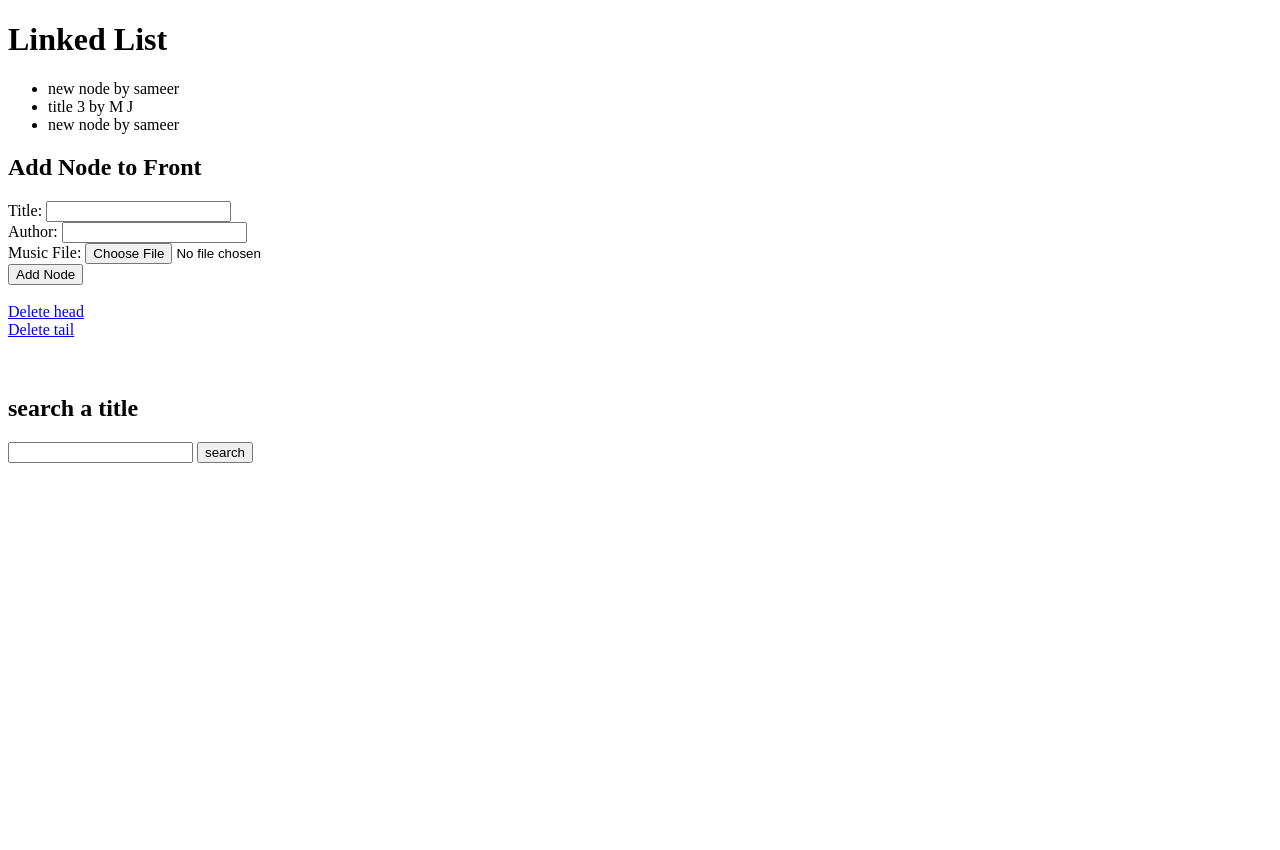
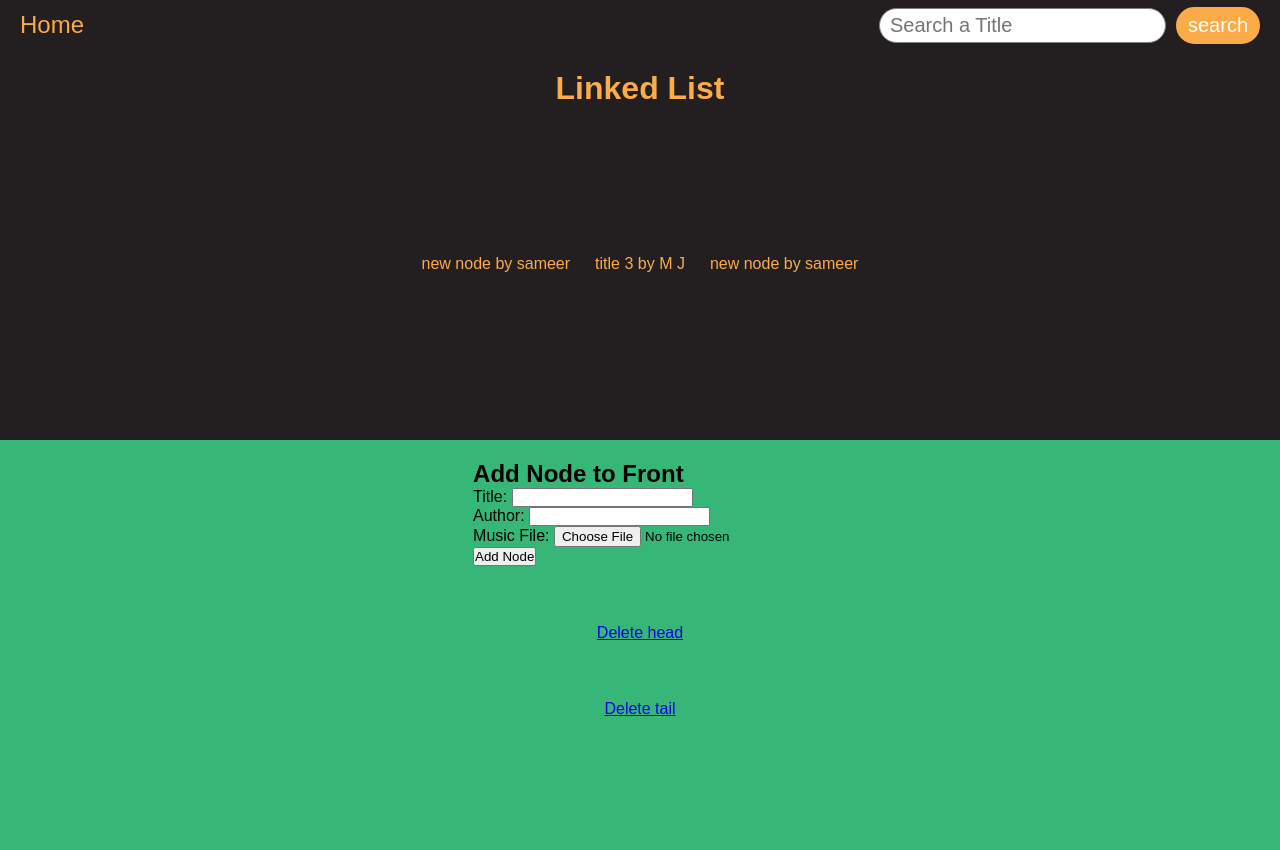
Before and after one commit to sameer-ahmed123/Playlist-project-django-DSA, a Django app: page /display/ in a window 1280 px wide. Before the commit the page ends 463 px from the top, so only its background shows below. Run offline with Django 4.2, Linux system fonts and the light colour scheme; data comes from the database, SQL or seed files in the repository; both versions use the stored data as it was after the commit.

Commit message:
slight styling

```diff
--- a/App/models.py
+++ b/App/models.py
@@ -11,7 +11,7 @@ class Node(models.Model):
         'self', null=True, blank=True, on_delete=models.SET_NULL, related_name="next_node_of")
 
     def __str__(self):
-        return f"{self.Title}'s Node"
+        return f"{self.Title}"
 
     def delete(self, *args, **kwargs):
         super(Node, self).delete(*args, **kwargs)
--- a/templates/display_linked_list.html
+++ b/templates/display_linked_list.html
@@ -5,50 +5,145 @@
     <meta charset="UTF-8">
     <meta name="viewport" content="width=device-width, initial-scale=1.0">
     <title>Linked List</title>
+    <style>
+        * {
+            padding: 0;
+            margin: 0;
+            font-family: sans-serif;
+        }
+
+        body {
+            background-color: #36b677;
+        }
+
+        .d-flex {
+            display: flex;
+            justify-content: space-between;
+            align-items: center;
+            gap: 10px;
+        }
+
+        .nav {
+            height: 50px;
+            padding: 0px 20px;
+            background-color: rgba(35, 31, 32, 255);
+        }
+
+        .nav_ul {
+            width: 100%;
+        }
+
+        .nav_ul a {
+
+            text-decoration: none;
+            color: #fbab47;
+            font-size: 24px;
+        }
+
+        .nav_ul li {
+            list-style: none;
+        }
+
+        .search_field {
+            font-size: 20px;
+            border: 1px solid grey;
+            border-radius: 20px;
+            padding: 5px 10px;
+        }
+
+        .search_button {
+            font-size: 20px;
+            border-radius: 20px;
+            padding: 5px 10px;
+            border: 2px solid #fbab47;
+            background-color: #fbab47;
+            color: white;
+        }
+
+        .search_button:hover {
+            box-shadow: 5px 5px 50px rgba(0, 0, 0, 0.3);
+        }
+
+        .main_page_wrapper {
+            height: 100vh;
+            display: flex;
+            flex-direction: column;
+            justify-content: flex-start;
+            align-items: center;
+            gap: 20px;
+
+        }
+
+        .main_page_list_display {
+            height: 350px;
+            display: flex;
+            flex-direction: column;
+            justify-content: space-between;
+            align-items: center;
+
+            background-color: rgba(35, 31, 32, 255);
+            padding: 20px 25px;
+            width: 100%;
+            color: #fbab47;
+        }
+    </style>
 </head>
 
 <body>
+    <div class="nav d-flex">
+        <ul class="nav_ul d-flex">
+            <li><a href="#">Home</a></li>
+            <div class="main_page_search_form">
+                <form class="d-flex" action="{% url 'search_node' %}" method="post">
+                    <!-- action = {% url 'search_node' %}  points to the view search_node in views.py-->
+                    {% csrf_token %}
+                    <input class="search_field" type="search" placeholder="Search a Title" name="search_parameter"
+                        id="">
+                    <input class="search_button" type="submit" name="" value="search" id="">
+                </form>
+            </div>
+        </ul>
+    </div>
+    <div class="main_page_wrapper">
+        <div class="main_page_list_display">
             <h1>Linked List</h1>
+            <div style="height:100%; display: flex;justify-content:center;align-items:center;flex-direction:row; gap:25px">
                 {% if nodes %}
-    <ul>
+
                     {% for node in nodes %}
-        <li>{{ node.Title }} by {{ node.Author }}</li>
-
+                    <p>{{ node.Title }} by {{ node.Author }}</p>
                     <!-- Additional information about the node can be displayed here -->
                     {% endfor %}
-    </ul>
+
                 {% else %}
                 <p>No nodes in the linked list.</p>
                 {% endif %}
+            </div>
+        </div>
 
 
+        <div class="main_page_toFront_form">
             <h2>Add Node to Front</h2>
             <form method="post" enctype="multipart/form-data" action="{% url 'add_node_to_front' %}">
                 {% csrf_token %}
                 <label for="title">Title:</label>
                 <input type="text" name="title" required><br>
-
                 <label for="author">Author:</label>
                 <input type="text" name="author" required><br>
-
                 <label for="music_file">Music File:</label>
                 <input type="file" name="music_file"><br>
-
                 <button type="submit">Add Node</button>
             </form>
+        </div>
         <br>
         <a href="{% url 'delete_head' %}">Delete head</a>
         <br>
         <a href="{% url 'delete_tail' %}">Delete tail</a>
         <br><br><br>
 
-    <h2>search a title</h2>
-    <form action="{% url 'search_node' %}" method="post">
-        <!-- action = {% url 'search_node' %}  points to the view search_node in views.py-->
-        {% csrf_token %}
-        <input type="search" name="search_parameter" id="">
-        <input type="submit" name="" value="search" id="">
-    </form>
+    </div>
+
+
 </body>
 
 </html>
```
Also changed, not shown: templates/search_result.html (+109 -5 lines), db.sqlite3. Lines whose indentation alone changed are shown as unchanged.
